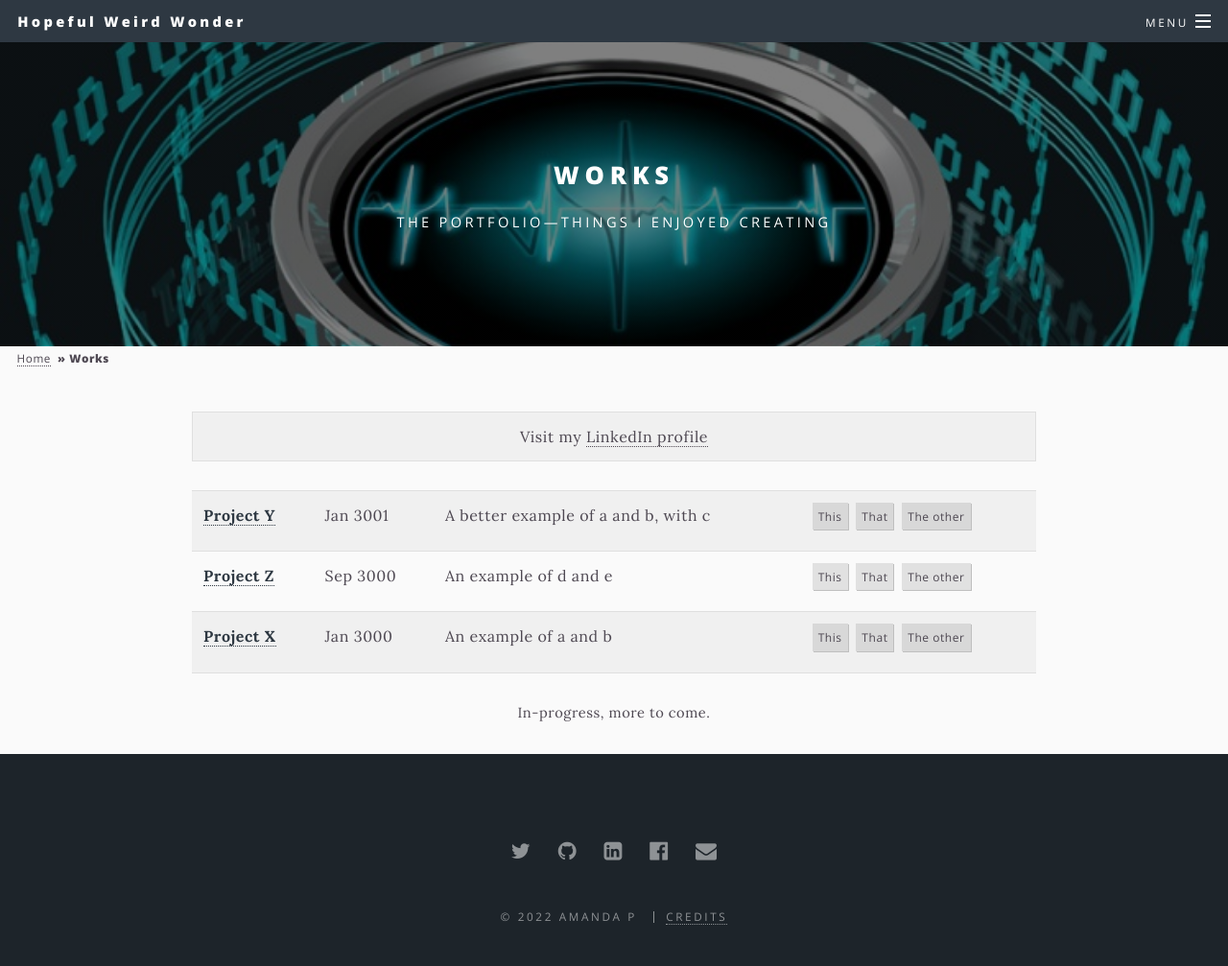
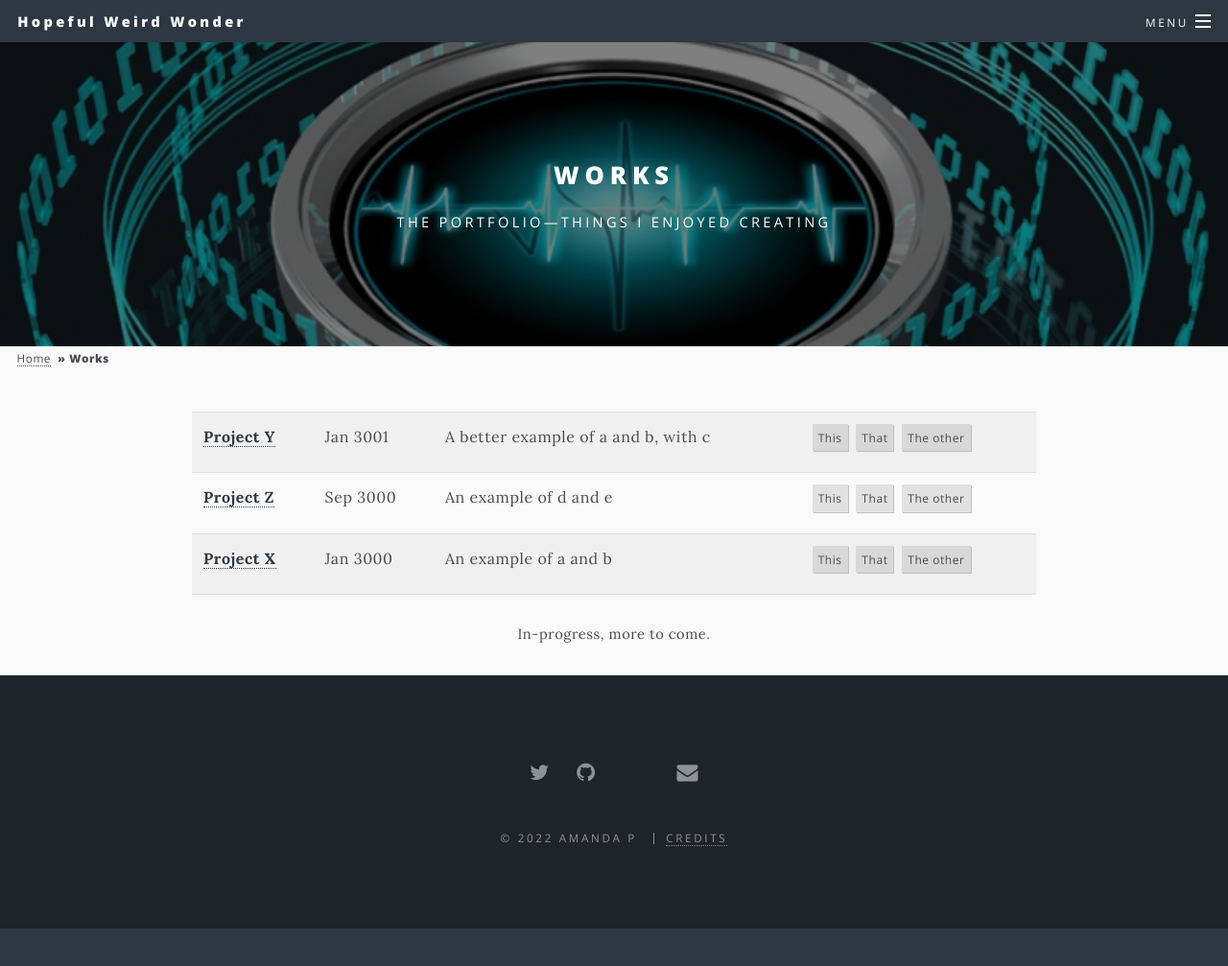
Before and after one commit to hopefulweirdwonder/hopefulweirdwonder.github.io, a Jekyll site: the page built from _pages/works.html, in a window 1280 px wide and 1049 px high. Shown: the top 1007 px of the window at 96% size. Built offline with Jekyll 4.4.1, drawn with Linux system fonts in a browser that asks for light colours; part of the change alters nothing that is shown.

Commit message:
Update _config.yml

```diff
--- a/_config.yml
+++ b/_config.yml
@@ -37,10 +37,12 @@ closing-para:
 # on all pages (and the first three you list display with greeting, if included)
 social:
   twitter: https://twitter.com/weirdwonderdev
-  github: https://github.com/_username_
-  linkedin-square: https://linkedin.com/in/_username_
-  facebook-official: https://facebook.com/_username_
-  #google-plus-square: https://plus.google.com/u/0/+_username_
+  github: https://github.com/hopefulweirdwonder
+  linkedin-square:
+  facebook-official:
+  itch.io: https://hopefulweirdwonder.itch.io/
+  DriveThru Rpg: https://www.drivethrurpg.com/browse/pub/20910/Hopeful-Weird-Wonder
+  #google-plus-square:
   email: /contact/ # you can configure and use this contact page or use your email addy
   #flickr:
   #instagram:
```
